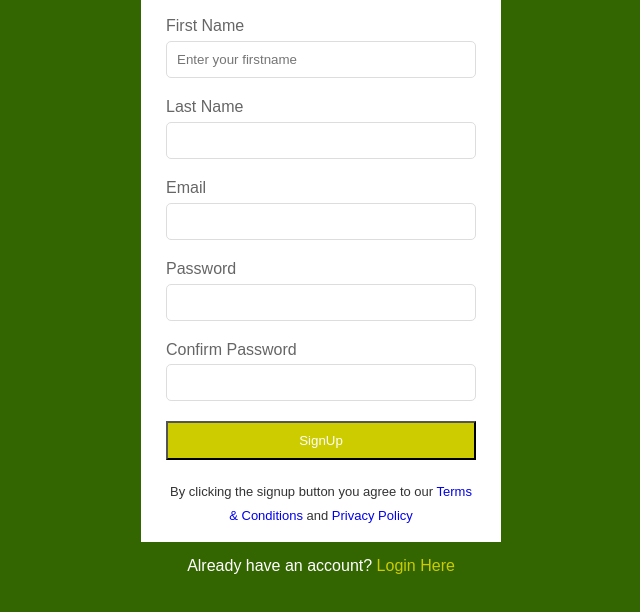
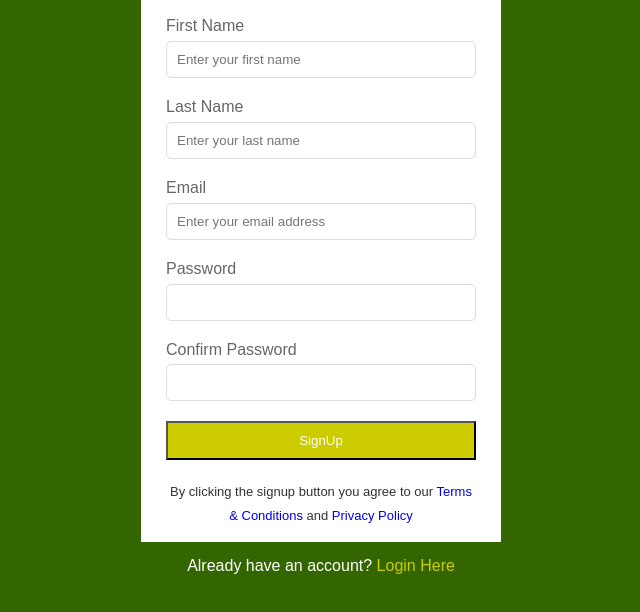
Before and after one commit to kulloveth/signup, a plain HTML site: page index.html in a window 1280 px wide. Shown: the part 154-766 px from the top of the page, without its empty margins (319-959 px from the left). Drawn offline with Linux system fonts and the light colour scheme.

Commit message:
more placeholders

```diff
--- a/index.html
+++ b/index.html
@@ -81,15 +81,15 @@ footer a{
   <form action="">
    <div class="form-group">
     <label for="firstname">First Name</label>
-    <input type="text" placeholder="Enter your firstname" name="firstname" id="first-name">
+    <input type="text" placeholder="Enter your first name" name="firstname" id="first-name">
    </div>
    <div class="form-group">
     <label for="lastname">Last Name</label>
-    <input type="text" name="lastname" id="last-name">
+    <input type="text" placeholder="Enter your last name" name="lastname" id="last-name">
    </div>
    <div class="form-group">
     <label for="email">Email</label>
-    <input type="email" name="email" id="email">
+    <input type="email" placeholder="Enter your email address" name="email" id="email">
    </div>
    <div class="form-group">
     <label for="password">Password</label>
```
